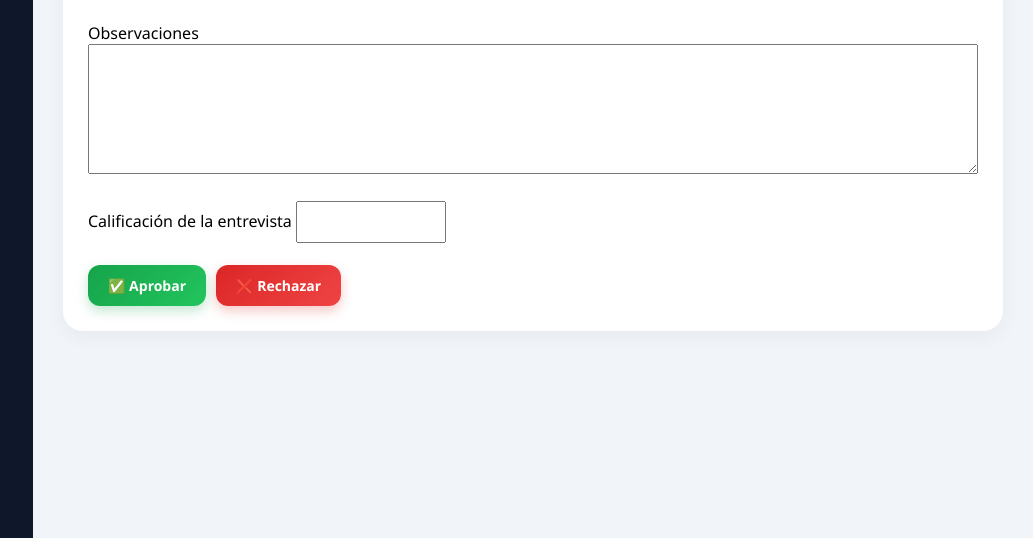
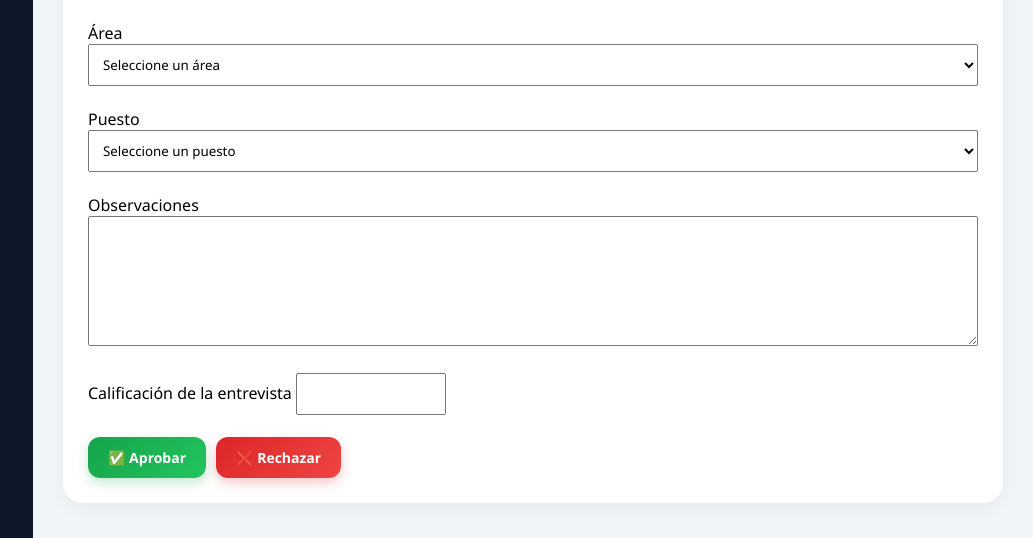
Before and after one commit to trexoxam/SIS-EV-IA-IOT, a Flask app: page /evaluar_entrevista/1 in a window 1280 px wide. Shown: the part 262-800 px from the top of the page, without its empty margins (247-1280 px from the left). Run offline with Flask 3, Linux system fonts and the light colour scheme; data that the repository does not hold is empty.

Commit message:
cambio 52

```diff
--- a/backend/app.py
+++ b/backend/app.py
@@ -747,6 +747,7 @@ def evaluar_entrevista(id_cita):
     conn = conectar()
     cursor = conn.cursor(dictionary=True)
 
+    # Obtener información del aspirante
     cursor.execute("""
         SELECT
             c.id_cita,
@@ -768,12 +769,37 @@ def evaluar_entrevista(id_cita):
 
     aspirante = cursor.fetchone()
 
+    # Obtener todas las áreas
+    cursor.execute("""
+        SELECT
+            id_area,
+            nombre
+        FROM areas
+        ORDER BY nombre
+    """)
+
+    areas = cursor.fetchall()
+
+    # Obtener todos los puestos
+    cursor.execute("""
+        SELECT
+            id_puesto,
+            id_area,
+            nombre
+        FROM puestos
+        ORDER BY nombre
+    """)
+
+    puestos = cursor.fetchall()
+
     cursor.close()
     conn.close()
 
     return render_template(
         'evaluar_entrevista.html',
-        aspirante=aspirante
+        aspirante=aspirante,
+        areas=areas,
+        puestos=puestos
     )
 
 @app.route('/guardar_entrevista', methods=['POST'])
@@ -781,6 +807,7 @@ def guardar_entrevista():
 
     id_usuario = request.form['id_usuario']
     id_cita = request.form['id_cita']
+    id_puesto = request.form['id_puesto']
     observaciones = request.form['observaciones']
     calificacion = request.form['calificacion']
     resultado = request.form['resultado']
@@ -794,6 +821,7 @@ def guardar_entrevista():
         (
             id_usuario,
             id_cita,
+            id_puesto,
             observaciones,
             calificacion,
             resultado,
@@ -806,12 +834,14 @@ def guardar_entrevista():
             %s,
             %s,
             %s,
+            %s,
             %s
         )
     """,
     (
         id_usuario,
         id_cita,
+        id_puesto,
         observaciones,
         calificacion,
         resultado,
--- a/templates/evaluar_entrevista.html
+++ b/templates/evaluar_entrevista.html
@@ -95,6 +95,72 @@ value="{{ aspirante.id_cita }}">
 
 <label>
 
+Área
+
+</label>
+
+<select
+id="area"
+style="width:100%;padding:10px;"
+required>
+
+<option value="">
+
+Seleccione un área
+
+</option>
+
+{% for area in areas %}
+
+<option value="{{ area.id_area }}">
+
+{{ area.nombre }}
+
+</option>
+
+{% endfor %}
+
+</select>
+
+<br><br>
+
+<label>
+
+Puesto
+
+</label>
+
+<select
+id="puesto"
+name="id_puesto"
+style="width:100%;padding:10px;"
+required>
+
+<option value="">
+
+Seleccione un puesto
+
+</option>
+
+{% for puesto in puestos %}
+
+<option
+value="{{ puesto.id_puesto }}"
+data-area="{{ puesto.id_area }}"
+style="display:none;">
+
+{{ puesto.nombre }}
+
+</option>
+
+{% endfor %}
+
+</select>
+
+<br><br>
+
+<label>
+
 Observaciones
 
 </label>
@@ -154,6 +220,44 @@ style="width:150px;padding:10px;">
 
 </div>
 
+<script>
+
+const area = document.getElementById("area");
+const puesto = document.getElementById("puesto");
+
+area.addEventListener("change", function(){
+
+    const idArea = this.value;
+
+    puesto.selectedIndex = 0;
+
+    for(let opcion of puesto.options){
+
+        if(opcion.value===""){
+
+            opcion.style.display="block";
+            continue;
+
+        }
+
+        if(opcion.dataset.area===idArea){
+
+            opcion.style.display="block";
+
+        }
+
+        else{
+
+            opcion.style.display="none";
+
+        }
+
+    }
+
+});
+
+</script>
+
 </body>
 
 </html>
```
